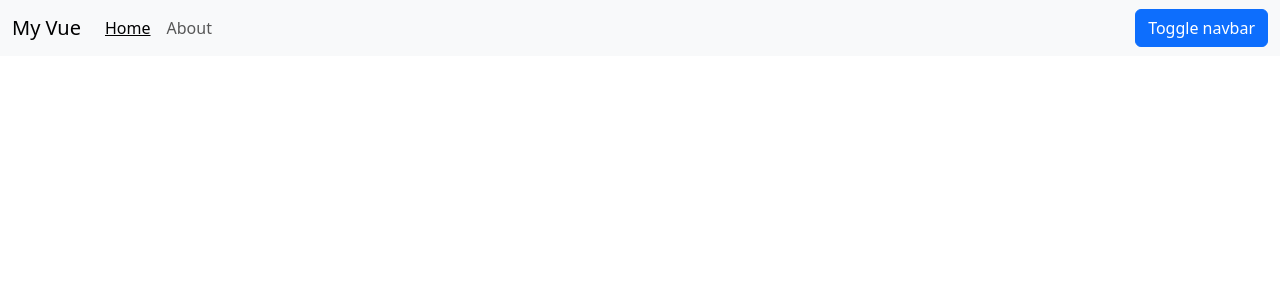
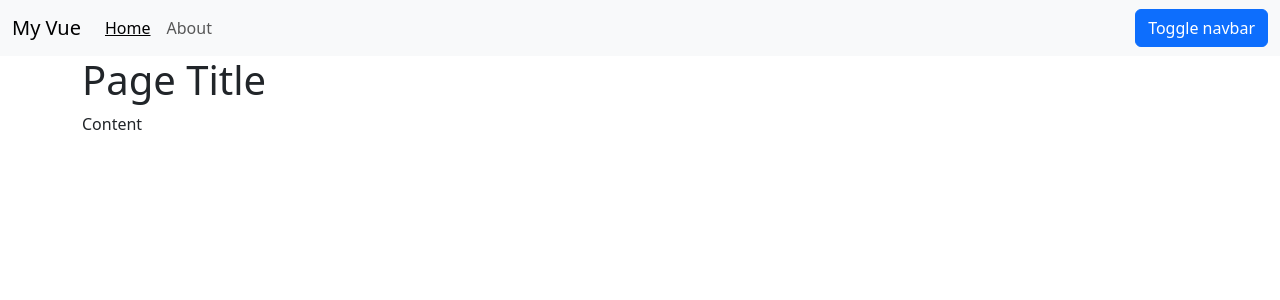
Before and after one commit to Beka-l3/vue-js-intro, a Vue app: page / in a window 1280 px wide. Shown: the top 300 px of the page. Built offline with nearby package versions, Linux system fonts and the light colour scheme; the HTML template or start-up script is replaced by a standard one.

Commit message:
Insert router

```diff
--- a/src/App.vue
+++ b/src/App.vue
@@ -5,6 +5,8 @@
       :pages="pages"
       :active-page="activePage"
   ></navbar>
+
+  <router-view></router-view>
 
   <!-- <page-viewer
       v-if="pages.length > 0"
--- a/src/components/PageViewer.vue
+++ b/src/components/PageViewer.vue
@@ -1,7 +1,7 @@
 <template>
     <div class="container">
-        <h1>{{ page.pageTitle }}</h1>
-        <p>{{ page.content }}</p>
+        <h1>Page Title</h1>
+        <p>Content</p>
     </div>
 </template>
 
--- a/src/routes.js
+++ b/src/routes.js
@@ -6,7 +6,7 @@ const router = createRouter({
     history: createWebHashHistory(),
     routes: [
         { path: '/', component: PageViewer },
-        { path: '/create', component: CreatePage }
+        { path: '/createPage', component: CreatePage }
     ]
 })
 
```
